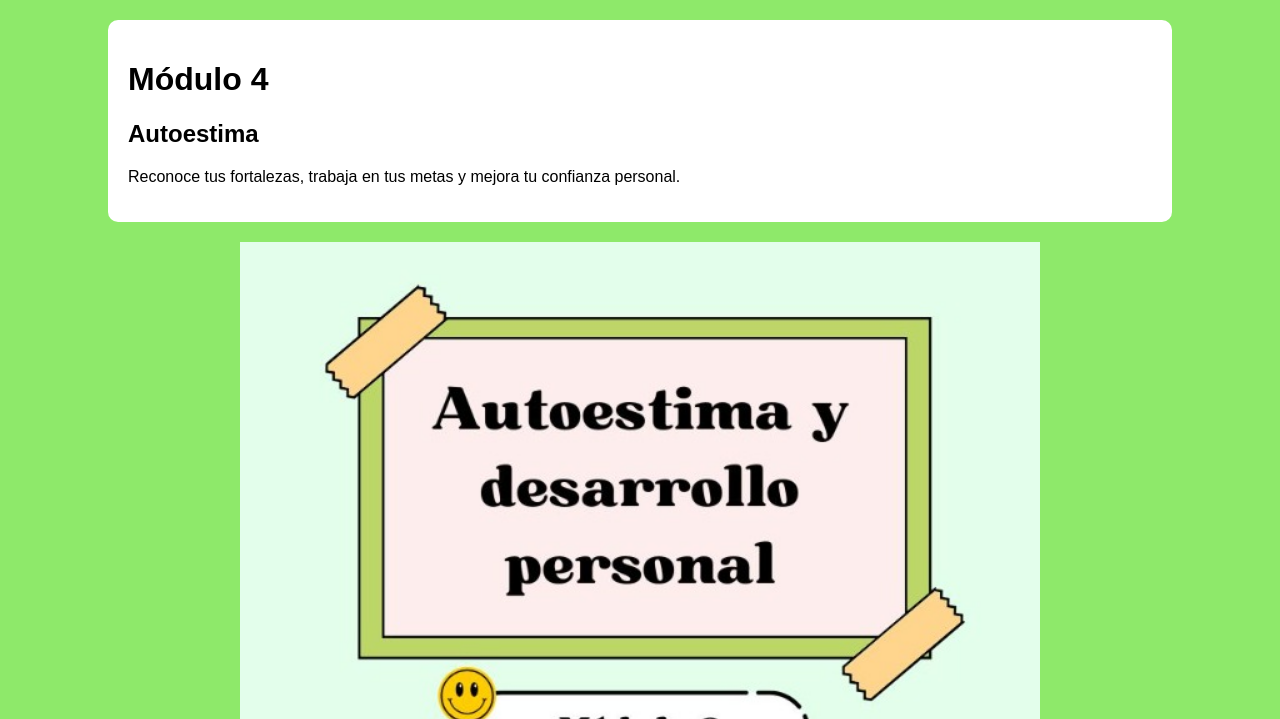
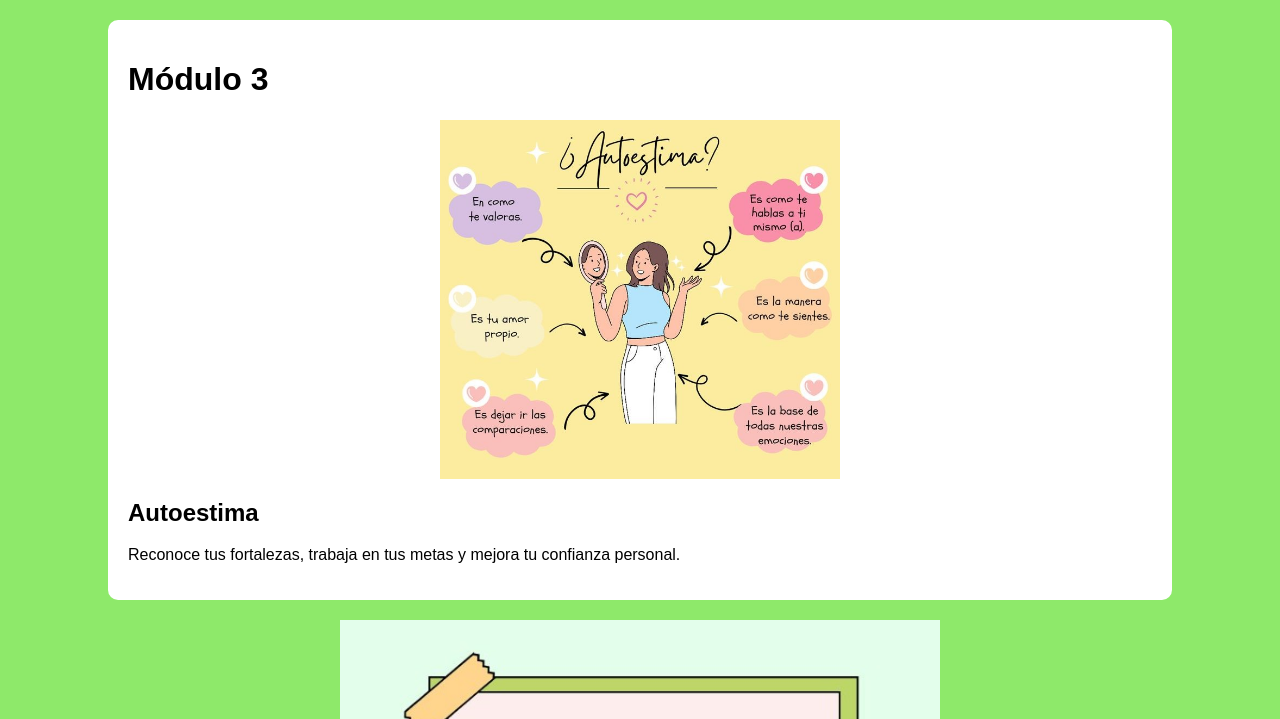
Before and after one commit to camy090705mmcrrla1-del/conecta_aprende, a Flask app: page /modulo4 in a window 1280 px wide. Shown: the top 719 px of the page. Run offline with Flask 3, Linux system fonts and the light colour scheme.

Commit message:
modulo3 listo

```diff
--- a/conecta_aprende/templates/modulo4.html
+++ b/conecta_aprende/templates/modulo4.html
@@ -8,8 +8,11 @@
 
 <div class="container">
 
-<h1>Módulo 4</h1>
-
+<h1>Módulo 3</h1>
+    <img src="{{ url_for('static', filename='a2.jpeg') }}"
+     alt="Imagen de Canva"
+     width="400"
+     class="imagen-centro">
 <h2>Autoestima</h2>
 
 <p>
@@ -21,7 +24,7 @@ y mejora tu confianza personal.
 
     <img src="{{ url_for('static', filename='autoestima_cya.jpeg') }}"
      alt="Imagen de Canva"
-     width="800"
+     width="600"
      class="imagen-centro">
 
 <div class="container">
@@ -32,6 +35,11 @@ y mejora tu confianza personal.
     </p>
 </div>
 
+    <img src="{{ url_for('static', filename='a1.jpeg') }}"
+     alt="Imagen de Canva"
+     width="800"
+     class="imagen-centro">
+
 <div class="container">
     <p>
     •	3.2 Reconocimiento de Fortalezas:
@@ -39,6 +47,11 @@ y mejora tu confianza personal.
         <br><a href="https://youtu.be/bx9ZA-f0_ag?si=jZWIMAcKAJiVOVGn" class="boton">Visitar</a>
     </p>
 </div>
+
+    <img src="{{ url_for('static', filename='a3.jpeg') }}"
+     alt="Imagen de Canva"
+     width="800"
+     class="imagen-centro">
 
 <div class="container">
     <p>
@@ -48,5 +61,10 @@ y mejora tu confianza personal.
     </p>
 </div>
 
+    <img src="{{ url_for('static', filename='a4.jpeg') }}"
+     alt="Imagen de Canva"
+     width="800"
+     class="imagen-centro">
+
 </body>
 </html>
```
Also changed, not shown: conecta_aprende/static/a1.jpeg (added), conecta_aprende/static/a2.jpeg (added), conecta_aprende/static/a3.jpeg (added), conecta_aprende/static/a4.jpeg (added).
